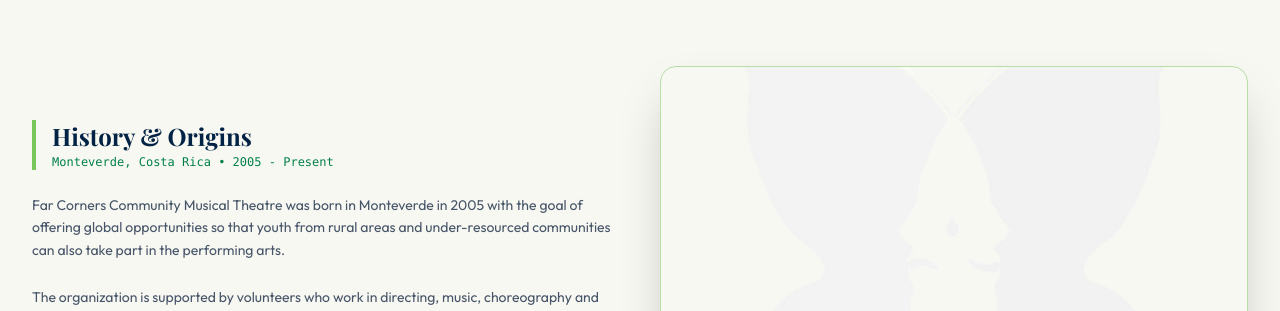
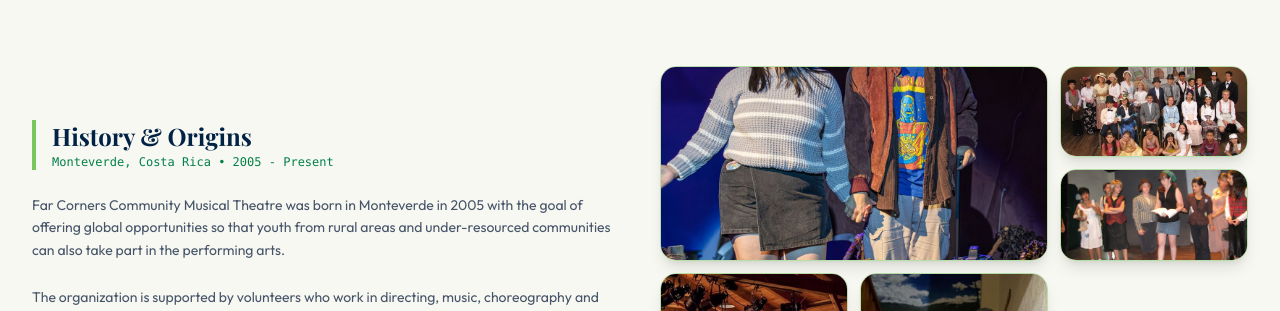
Before and after one commit to rarayaal/IC-7841-Far-Corners-Web-Site, a React (Vite) app in the folder frontend/: page / in a window 1280 px wide. Both pictures are taken after a click on the button "About & Impact". Shown: the part 374-685 px from the top of the page. Built offline with nearby package versions, Linux system fonts and the light colour scheme; no server answers; a web font is replaced by a local one.

Commit message:
Historia: mosaico con fotos reales de las producciones (2005-2024) en lugar del afiche de marca

```diff
--- a/frontend/src/views/AboutView.tsx
+++ b/frontend/src/views/AboutView.tsx
@@ -191,6 +191,21 @@ export const AboutView: React.FC<AboutViewProps> = ({
   const [selectedPersonKey, setSelectedPersonKey] = useState<string | null>(null);
 
   const history = historyItems[0];
+
+  // Fotos de la sección «Nuestra historia»: las subidas desde el panel tienen
+  // prioridad; si no hay, se usan fotos reales de producciones de 2005 a 2024.
+  const historyFallback: GalleryImage[] = [
+    { url: '/obras/mamma-mia-2024/mamma-mia-2024-03.jpg', alt: 'Mamma Mia! (2024)' },
+    { url: '/obras/guys-and-dolls-2005/guys-and-dolls-2005-03.jpg', alt: 'Guys & Dolls (2005)' },
+    { url: '/obras/urinetown-2009/urinetown-2009-03.jpg', alt: 'Urinetown (2009)' },
+    { url: '/obras/fiddler-2017/fiddler-2017-03.jpg', alt: 'Fiddler on the Roof (2017)' },
+    { url: '/obras/jcs-2022/jcs-2022-03.jpg', alt: 'Jesus Christ Superstar (2022)' },
+  ];
+  const historyUploaded = toGalleryImages(
+    history?.images?.map((img) => ({ url: img.url, alt: img.alt_text })),
+    history?.title ?? ''
+  );
+  const historyPhotos = historyUploaded.length > 0 ? historyUploaded : historyFallback;
   const futureVision = futureItems[0];
 
   // Las rutas internas del botón (/donate) usan la navegación del sitio; el resto son enlaces.
@@ -411,14 +426,38 @@ export const AboutView: React.FC<AboutViewProps> = ({
           </div>
         </div>
 
+        {/* Fotos de la historia: las del panel (si hay) o fotos reales de las producciones */}
         <div className="relative">
-          <div className="aspect-[4/3] rounded-2xl overflow-hidden border border-brand-green/50 shadow-2xl group">
-            <img
-              src={history?.images?.[0]?.url ?? '/recursos/IMG_2904.PNG'}
-              alt={history?.images?.[0]?.alt_text ?? 'Ensayo Far Corners'}
-              className="w-full h-full object-cover group-hover:scale-105 transition-transform duration-500"
+          {historyPhotos.length > 0 && (
+            <div className="grid grid-cols-3 grid-rows-2 gap-2 sm:gap-3 aspect-[4/3]">
+              {historyPhotos.slice(0, 5).map((photo, i) => (
+                <button
+                  key={`${photo.url}-${i}`}
+                  type="button"
+                  onClick={() => openGallery(history?.title ?? t.originsTitle, historyPhotos)}
+                  aria-label={`${es ? 'Ver fotos de nuestra historia' : 'View photos of our history'} (${i + 1}/${historyPhotos.length})`}
+                  className={`group relative overflow-hidden rounded-2xl border border-brand-green/50 shadow-lg ${
+                    i === 0 ? 'col-span-2 row-span-2' : ''
+                  }`}
+                >
+                  <img
+                    src={photo.url}
+                    alt={photo.alt ?? ''}
+                    loading={i === 0 ? 'eager' : 'lazy'}
+                    className="h-full w-full object-cover transition-transform duration-500 group-hover:scale-105"
+                  />
+                </button>
+              ))}
+            </div>
+          )}
+          {historyPhotos.length > 1 && (
+            <GalleryButton
+              count={historyPhotos.length}
+              language={language}
+              onClick={() => openGallery(history?.title ?? t.originsTitle, historyPhotos)}
+              className="absolute bottom-3 right-3"
             />
-          </div>
+          )}
         </div>
       </div>
 
```
